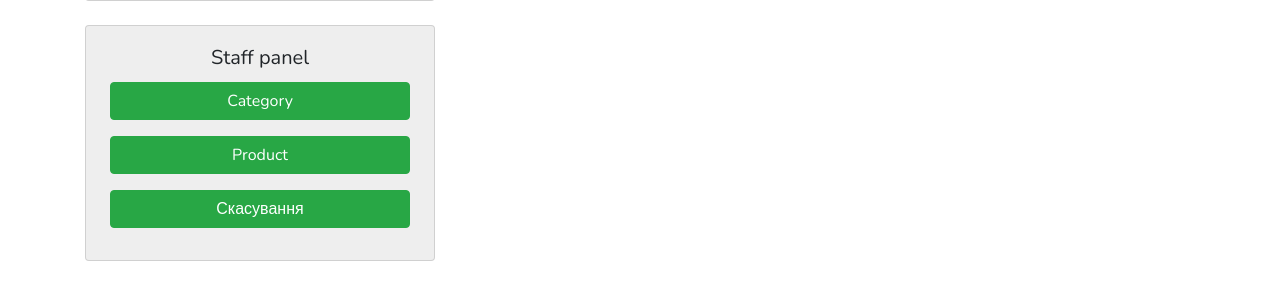
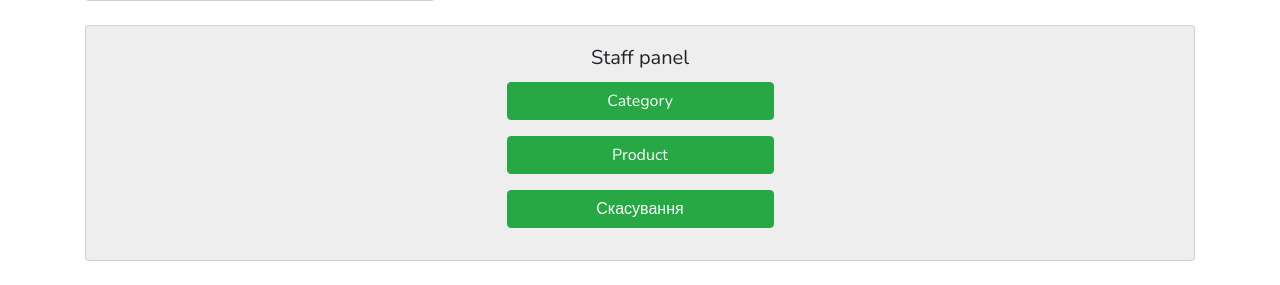
Before and after one commit to saindi/Internet-shop, a Django app: page /user/ in a window 1280 px wide. Shown: the part 903-1188 px from the top of the page. Run offline with Django 4.2, Linux system fonts and the light colour scheme; the visitor is signed in with stand-in values (Sample User, id 1); data that the repository does not hold is empty; some libraries are stand-ins or nearby versions.

Commit message:
make edits

```diff
--- a/cart/cart.py
+++ b/cart/cart.py
@@ -2,7 +2,7 @@ from django.conf import settings
 from catalog.models import ProductModel
 
 
-class Cart(object):
+class Cart:
     def __init__(self, request):
         self.session = request.session
         cart = self.session.get(settings.CART_SESSION_ID)
--- a/catalog/views.py
+++ b/catalog/views.py
@@ -1,7 +1,7 @@
 from django.shortcuts import render
 from catalog.models import CategoryModel, ProductModel
 from django.urls import reverse_lazy
-from utils import StaffProfileRequiredMixin
+from mysite.utils import StaffProfileRequiredMixin
 from django.views.generic import ListView, DetailView, UpdateView, DeleteView, CreateView, RedirectView
 from cart.forms import CartAddProductForm
 
--- a/user/templates/user/user.html
+++ b/user/templates/user/user.html
@@ -13,7 +13,7 @@
 
             <h2 class="text-center m-4">Сторінка покупця</h2>
 
-            <div class="row mb-4">
+            <div class="row">
                 <div class="col-lg-4">
 
                     <div class="card mb-4">
@@ -30,12 +30,14 @@
                             </div>
 
                             <div class="d-flex justify-content-center mb-2">
-                                <a href="{% url 'user:edit_password_url' %}" type="button" class="btn btn-primary m-1 btn-wight">Змінити
+                                <a href="{% url 'user:edit_password_url' %}" type="button"
+                                   class="btn btn-primary m-1 btn-wight">Змінити
                                     пароль</a>
                             </div>
 
                             <div class="d-flex justify-content-center mb-2">
-                                <a href="{% url 'user:deactivation_url' %}" type="button" class="btn btn-danger m-1 btn-wight">Деактивація</a>
+                                <a href="{% url 'user:deactivation_url' %}" type="button"
+                                   class="btn btn-danger m-1 btn-wight">Деактивація</a>
                             </div>
 
 
@@ -98,39 +100,10 @@
                             </div>
                         </div>
                     </div>
-
-                    {% if user.is_staff %}
-                        <div class="card">
-                            <div class="card-body">
-                                <h5 class="text-center font-weight-normal">
-                                    Staff panel
-                                </h5>
-
-
-                                <div class="d-flex justify-content-center mb-2">
-                                    <a href="{% url 'catalog:staff_category_list_url' %}" type="button"
-                                       class="btn btn-success m-1 btn-wight">Category</a>
-                                </div>
-
-                                <div class="d-flex justify-content-center mb-2">
-                                    <a href="{% url 'catalog:staff_product_delete_url' %}" type="button"
-                                       class="btn btn-success m-1 btn-wight">Product</a>
-                                </div>
-
-                                <div class="d-flex justify-content-center mb-2">
-                                    <a href="{% url 'order:cancellations_list' %}" type="button"
-                                       class="btn btn-success m-1 btn-wight">Скасування</a>
-                                </div>
-
-
-                            </div>
-                        </div>
-                    {% endif %}
-
                 </div>
 
                 <div class="col-lg-8">
-                    <div class="card mb-4">
+                    <div class="card">
                         <div class="card-body card-calc">
 
                             <h4 class="text-center font-weight-normal">
@@ -144,6 +117,33 @@
                     </div>
                 </div>
             </div>
+
+            {% if user.is_staff %}
+                <div class="card mb-4">
+                    <div class="card-body">
+                        <h5 class="text-center font-weight-normal">
+                            Staff panel
+                        </h5>
+
+                        <div class="d-flex justify-content-center mb-2">
+                            <a href="{% url 'catalog:staff_category_list_url' %}" type="button"
+                               class="btn btn-success m-1 w-25">Category</a>
+                        </div>
+
+                        <div class="d-flex justify-content-center mb-2">
+                            <a href="{% url 'catalog:staff_product_delete_url' %}" type="button"
+                               class="btn btn-success m-1 w-25">Product</a>
+                        </div>
+
+                        <div class="d-flex justify-content-center mb-2">
+                            <a href="{% url 'order:cancellations_list' %}" type="button"
+                               class="btn btn-success m-1 w-25">Скасування</a>
+                        </div>
+
+                    </div>
+                </div>
+            {% endif %}
+
         </div>
     </section>
 {% endblock %}
--- a/user/views.py
+++ b/user/views.py
@@ -6,7 +6,7 @@ from django.urls import reverse_lazy
 from user.forms import SignUpForm, SignInForm, EditUserDataForm, EditUserPasswordForm
 from user.models import UserModel
 from django.views.generic import TemplateView, CreateView, UpdateView, DeleteView
-from utils import WithoutLoginRequiredMixin
+from mysite.utils import WithoutLoginRequiredMixin
 from order.models import OrderModel, OrderItemModel
 
 
```
Also changed, not shown: order/views.py (+4 -5 lines), media/catalog/img/mobilnye_telefony-removebg-preview.png (deleted), media/category/img/mobilnye_telefony-removebg-preview-removebg-preview.png (deleted), media/category/img/mobilnye_telefony-removebg-preview.png (deleted), media/category/img/mobilnye_telefony-removebg-preview_OIHf80D.png (deleted), media/category/img/product01-removebg-preview_1.png (deleted), media/category/img/samsung-removebg-preview.png (deleted), mysite/utils.py (renamed from utils.py).
